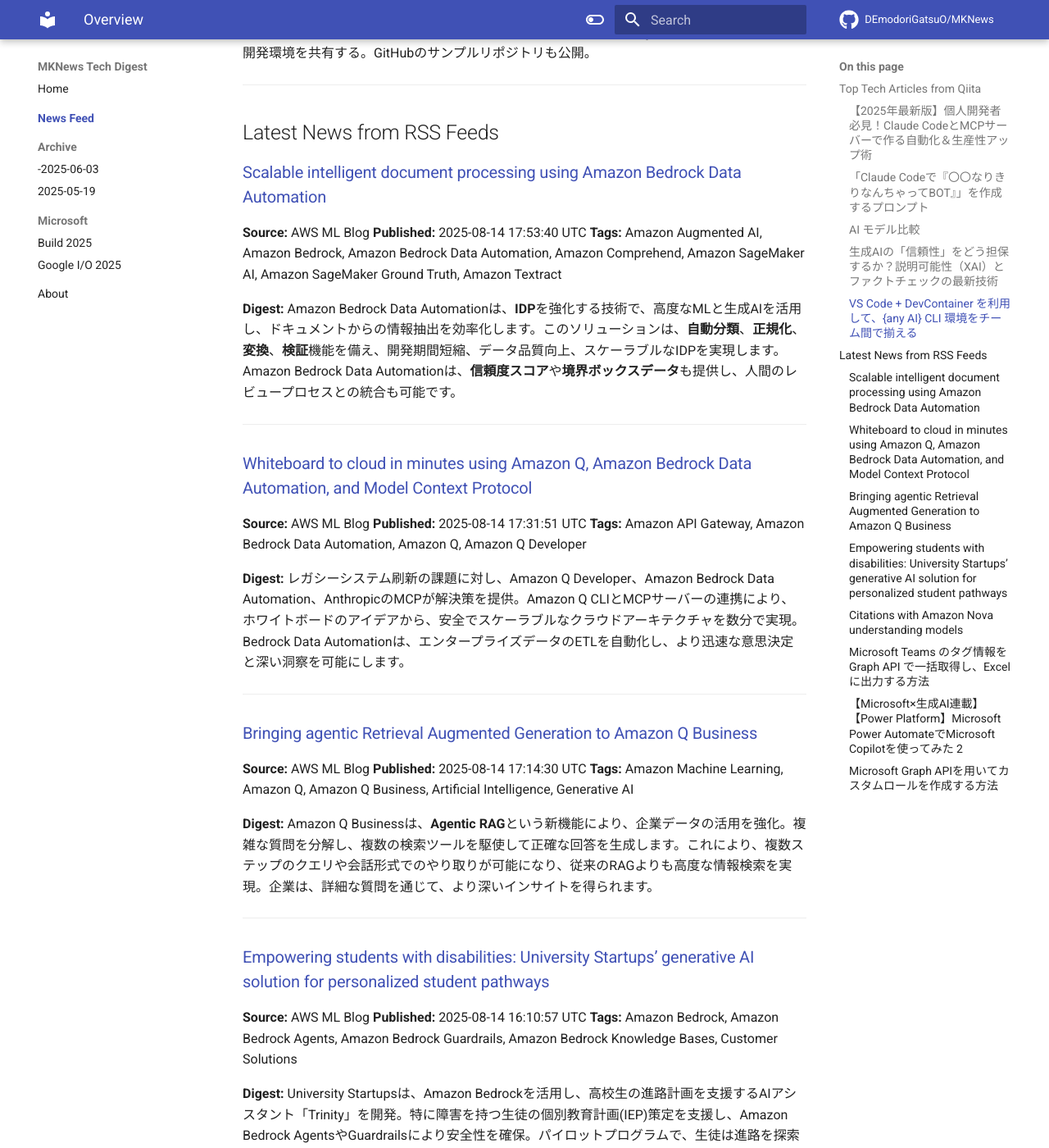
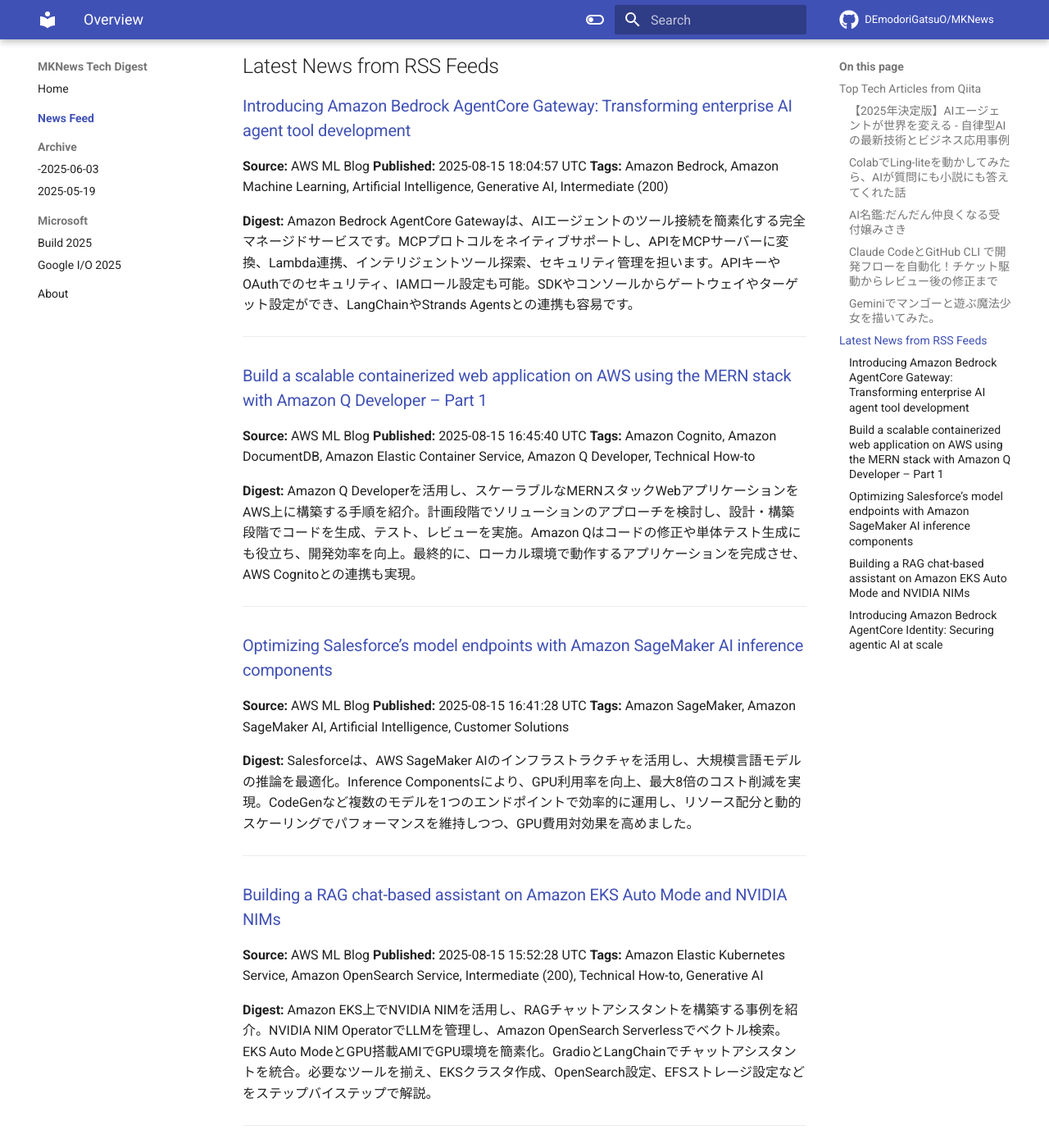
Before and after one commit to DEmodoriGatsuO/MKNews, an MkDocs documentation site: the page built from docs/news/index.md, in a window 1280 px wide and 1400 px high, scrolled down 1527 px. Shown: the whole window at 82% size. Built offline with MkDocs 1.6.1 and Material for MkDocs 9.7.7, drawn with Linux system fonts in a browser that asks for light colours; comment, search, counter and statistics services are not loaded; some of the changed text lies outside the part shown.

Commit message:
Automated AI Tech Digest - 2025-08-16

```diff
--- a/docs/news/index.md
+++ b/docs/news/index.md
@@ -1,138 +1,108 @@
-# AI Tech Trends Digest (2025-08-15)
+# AI Tech Trends Digest (2025-08-16)
 
 
 ## Top Tech Articles from Qiita
 
 
-### [【2025年最新版】個人開発者必見！Claude CodeとMCPサーバーで作る自動化＆生産性アップ術](https://qiita.com/suzukiichirou00/items/2eb85dc2855b7e03e9df)
-**Published:** 2025-08-14 07:00:07 UTC
-**Likes:** 9
-**Tags:** 生成AI, LLM, MCPサーバー, ClaudeCode, AIプログラミング
+### [【2025年決定版】AIエージェントが世界を変える - 自律型AIの最新技術とビジネス応用事例](https://qiita.com/k_nabe/items/914f68213f6e4ad9672a)
+**Published:** 2025-08-16 02:02:33 UTC
+**Likes:** 1
+**Tags:** API, gpt, 技術調査, 業務自動化, Claude
 
 **Digest:**
-Claude CodeとMCPサーバーの組み合わせで開発効率が劇的に向上した体験を紹介。GitHub、ファイルシステム、PostgreSQLなど10個のMCPサーバーを解説し、Apidog、Puppeteer、ZapierなどのAPI連携、自動化も実現。セットアップ方法や使用例も提示。使いやすさや拡張性で選び、Slash Commandsや複数サーバー連携などの活用術も。
+2025年はAIエージェント元年。ChatGPTを超える自律型AIが、OpenAI、Microsoft、Googleなどから続々登場。**提案書作成、Webブラウジング、コーディングなど幅広い業務を自動化**する。日本企業も導入開始、デジタル労働力市場が拡大。**マルチエージェントによるチームプレーや、GUI操作でのレガシーシステム自動化**も可能に。AI使いとAI使われの二極化が進む中、今すぐ試す価値あり。
 
 ---
 
-### [「Claude Codeで『〇〇なりきりなんちゃってBOT』」を作成するプロンプト](https://qiita.com/WdknWdkn/items/8e9eaaf56b5cd8cdc5f5)
-**Published:** 2025-08-14 06:43:34 UTC
-**Likes:** 2
-**Tags:** bot, プロンプト, 生成AI, Claude, ClaudeCode
+### [ColabでLing-liteを動かしてみたら、AIが質問にも小説にも答えてくれた話](https://qiita.com/john-rocky/items/2994a9714dae37030a55)
+**Published:** 2025-08-15 06:45:49 UTC
+**Likes:** 1
+**Tags:** AI, エンジニア, 作成, colaboratory, LLM
 
 **Digest:**
-AIで文章スタイルを再現するBOT作成には、データ収集、分析、プロンプト設計、検証、改善の6段階が必要です。100件以上の文章収集と、思考パターン分析が重要です。最終的なシステムプロンプトは、価値観、表現、思考プロセスを具体化し、用途別のプロンプトも用意します。A/Bテストで評価し、継続的な改善と倫理的配慮が不可欠です。
+Hugging Faceで公開された軽量LLM、Ling-liteは、Mixture-of-Experts (MoE) 方式を採用し、日本語も得意。Colabで動作確認し、質問応答や小説生成を試した結果、汎用性と自然な日本語表現、高速動作が確認された。知識系チャットから小説作成まで可能で、今後の発展が期待されています。
 
 ---
 
-### [AI モデル比較](https://qiita.com/iroirotool/items/33a0e2fd58824b572c65)
-**Published:** 2025-08-15 04:11:24 UTC
-**Likes:** 1
-**Tags:** AI, Gemini, ChatGPT, ClaudeCode
+### [AI名鑑:だんだん仲良くなる受付嬢みさき](https://qiita.com/Takano12/items/e78735dc87d3aa4e7be2)
+**Published:** 2025-08-16 05:40:19 UTC
+**Likes:** 0
+**Tags:** Gemini, 生成AI, ChatGPT, 対話型AI, AI名鑑
 
 **Digest:**
-2025/08/15に、Gemini、ChatGPT、Claude CodeでGoogle CloudのIAM設定のMermaid図を比較検証。Geminiは基本的なIAM、サービスアカウント、フォルダ構成を図示。ChatGPTはプリンシパル、ロール、リソースを要素とし、継承や条件付きポリシーについても言及。Claude Codeは、IAMの構成要素、ロールタイプ、リソース階層、アクセス制御などを包括的に表現したMermaid図を出力。
+対話型AIに受付嬢「みさき」をカスタム指示で実装。会話回数に応じて口調や態度が変化し、まるで人間関係を育むよう。23歳、新入社員というペルソナで、髪型や声、趣味まで細かく設定。20回でスリーサイズを教えるなど、AIならではのズレも面白い。ユーザーとの関係性を育むUI/UXとして可能性を感じる。
 
 ---
 
-### [生成AIの「信頼性」をどう担保するか？説明可能性（XAI）とファクトチェックの最新技術](https://qiita.com/k_nabe/items/d3e8649ef86d61c40458)
-**Published:** 2025-08-15 02:08:40 UTC
-**Likes:** 1
-**Tags:** API, 技術調査, プロンプトエンジニアリング, Claude
+### [Claude CodeとGitHub CLI で開発フローを自動化！チケット駆動からレビュー後の修正まで](https://qiita.com/tomada/items/6462ed50be619cf0063c)
+**Published:** 2025-08-16 03:59:20 UTC
+**Likes:** 0
+**Tags:** GitHub, 生成AI, Claude, AIエージェント, ClaudeCode
 
 **Digest:**
-生成AIの嘘問題に対処する最新技術を解説。2025年、ハルシネーション問題は深刻化。XAI（説明可能なAI）で判断過程を可視化、LIMEやSHAPが活躍。ファクトチェック技術も進化し、マルチモーダル検証や次世代検索エンジンが真偽をチェック。プロンプトエンジニアリング、RAG、多層防御で精度向上。医療、金融、法務での信頼性確保が重要。AIとの適切な距離感と、人間とAIの協働が成功の鍵。
+GitHub CLIとClaude Codeを連携し、開発フローを効率化する方法を紹介。Issue駆動開発からPR作成、レビュー対応までを自動化。Issue番号指定で実装開始、PR説明文の自動生成、レビューコメントへの対応提案が可能。自己レビューやドキュメント生成も支援。コマンド例とともに、半自動化による開発速度向上と、Claude Codeをサポート役として活用する際の注意点も解説。
 
 ---
 
-### [VS Code + DevContainer を利用して、{any AI} CLI 環境をチーム間で揃える](https://qiita.com/mitsuharu_e/items/fa27436a1bb77cd4f267)
-**Published:** 2025-08-14 07:07:32 UTC
-**Likes:** 1
-**Tags:** Docker, VSCode, Gemini
+### [Geminiでマンゴーと遊ぶ魔法少女を描いてみた。](https://qiita.com/nori-channel/items/8a2368046f32cbcb8af8)
+**Published:** 2025-08-16 02:12:57 UTC
+**Likes:** 0
+**Tags:** Gemini
 
 **Digest:**
-CLIツールのグローバルインストールは、バージョン不一致や設定共有の課題がある。本記事は、チーム開発での課題解決のため、ローカルインストールと、VS Code + DevContainer を活用する方法を提案。Gemini CLI を例に、Dockerコンテナ内でNode.jsとCLIツールを構築し、開発環境を共有する。GitHubのサンプルリポジトリも公開。
+Geminiを用いて、「風のマンゴーと遊ぶ魔法少女」のイラストを生成しました。プロンプトは「風のマンゴーと遊ぶ魔法少女を描いてください」で、実行結果は可愛らしい魔法少女の画像です。まとめとして、このイラストが何かの役に立てば嬉しいとのことです。
 
 ---
 
 ## Latest News from RSS Feeds
 
 
-### [Scalable intelligent document processing using Amazon Bedrock Data Automation](https://aws.amazon.com/blogs/machine-learning/scalable-intelligent-document-processing-using-amazon-bedrock-data-automation/)
+### [Introducing Amazon Bedrock AgentCore Gateway: Transforming enterprise AI agent tool development](https://aws.amazon.com/blogs/machine-learning/introducing-amazon-bedrock-agentcore-gateway-transforming-enterprise-ai-agent-tool-development/)
 **Source:** AWS ML Blog
-**Published:** 2025-08-14 17:53:40 UTC
-**Tags:** Amazon Augmented AI, Amazon Bedrock, Amazon Bedrock Data Automation, Amazon Comprehend, Amazon SageMaker AI, Amazon SageMaker Ground Truth, Amazon Textract
+**Published:** 2025-08-15 18:04:57 UTC
+**Tags:** Amazon Bedrock, Amazon Machine Learning, Artificial Intelligence, Generative AI, Intermediate (200)
 
 **Digest:**
-Amazon Bedrock Data Automationは、**IDP**を強化する技術で、高度なMLと生成AIを活用し、ドキュメントからの情報抽出を効率化します。このソリューションは、**自動分類**、**正規化**、**変換**、**検証**機能を備え、開発期間短縮、データ品質向上、スケーラブルなIDPを実現します。Amazon Bedrock Data Automationは、**信頼度スコア**や**境界ボックスデータ**も提供し、人間のレビュープロセスとの統合も可能です。
+Amazon Bedrock AgentCore Gatewayは、AIエージェントのツール接続を簡素化する完全マネージドサービスです。MCPプロトコルをネイティブサポートし、APIをMCPサーバーに変換、Lambda連携、インテリジェントツール探索、セキュリティ管理を担います。APIキーやOAuthでのセキュリティ、IAMロール設定も可能。SDKやコンソールからゲートウェイやターゲット設定ができ、LangChainやStrands Agentsとの連携も容易です。
 
 ---
 
-### [Whiteboard to cloud in minutes using Amazon Q, Amazon Bedrock Data Automation, and Model Context Protocol](https://aws.amazon.com/blogs/machine-learning/whiteboard-to-cloud-in-minutes-using-amazon-q-amazon-bedrock-data-automation-and-model-context-protocol/)
+### [Build a scalable containerized web application on AWS using the MERN stack with Amazon Q Developer – Part 1](https://aws.amazon.com/blogs/machine-learning/build-a-scalable-containerized-web-application-on-aws-using-the-mern-stack-with-amazon-q-developer-part-1/)
 **Source:** AWS ML Blog
-**Published:** 2025-08-14 17:31:51 UTC
-**Tags:** Amazon API Gateway, Amazon Bedrock Data Automation, Amazon Q, Amazon Q Developer
+**Published:** 2025-08-15 16:45:40 UTC
+**Tags:** Amazon Cognito, Amazon DocumentDB, Amazon Elastic Container Service, Amazon Q Developer, Technical How-to
 
 **Digest:**
-レガシーシステム刷新の課題に対し、Amazon Q Developer、Amazon Bedrock Data Automation、AnthropicのMCPが解決策を提供。Amazon Q CLIとMCPサーバーの連携により、ホワイトボードのアイデアから、安全でスケーラブルなクラウドアーキテクチャを数分で実現。Bedrock Data Automationは、エンタープライズデータのETLを自動化し、より迅速な意思決定と深い洞察を可能にします。
+Amazon Q Developerを活用し、スケーラブルなMERNスタックWebアプリケーションをAWS上に構築する手順を紹介。計画段階でソリューションのアプローチを検討し、設計・構築段階でコードを生成、テスト、レビューを実施。Amazon Qはコードの修正や単体テスト生成にも役立ち、開発効率を向上。最終的に、ローカル環境で動作するアプリケーションを完成させ、AWS Cognitoとの連携も実現。
 
 ---
 
-### [Bringing agentic Retrieval Augmented Generation to Amazon Q Business](https://aws.amazon.com/blogs/machine-learning/bringing-agentic-retrieval-augmented-generation-to-amazon-q-business/)
+### [Optimizing Salesforce’s model endpoints with Amazon SageMaker AI inference components](https://aws.amazon.com/blogs/machine-learning/optimizing-salesforces-model-endpoints-with-amazon-sagemaker-ai-inference-components/)
 **Source:** AWS ML Blog
-**Published:** 2025-08-14 17:14:30 UTC
-**Tags:** Amazon Machine Learning, Amazon Q, Amazon Q Business, Artificial Intelligence, Generative AI
+**Published:** 2025-08-15 16:41:28 UTC
+**Tags:** Amazon SageMaker, Amazon SageMaker AI, Artificial Intelligence, Customer Solutions
 
 **Digest:**
-Amazon Q Businessは、**Agentic RAG**という新機能により、企業データの活用を強化。複雑な質問を分解し、複数の検索ツールを駆使して正確な回答を生成します。これにより、複数ステップのクエリや会話形式でのやり取りが可能になり、従来のRAGよりも高度な情報検索を実現。企業は、詳細な質問を通じて、より深いインサイトを得られます。
+Salesforceは、AWS SageMaker AIのインフラストラクチャを活用し、大規模言語モデルの推論を最適化。Inference Componentsにより、GPU利用率を向上、最大8倍のコスト削減を実現。CodeGenなど複数のモデルを1つのエンドポイントで効率的に運用し、リソース配分と動的スケーリングでパフォーマンスを維持しつつ、GPU費用対効果を高めました。
 
 ---
 
-### [Empowering students with disabilities: University Startups’ generative AI solution for personalized student pathways](https://aws.amazon.com/blogs/machine-learning/empowering-students-with-disabilities-university-startups-generative-ai-solution-for-personalized-student-pathways/)
+### [Building a RAG chat-based assistant on Amazon EKS Auto Mode and NVIDIA NIMs](https://aws.amazon.com/blogs/machine-learning/building-a-rag-chat-based-assistant-on-amazon-eks-auto-mode-and-nvidia-nims/)
 **Source:** AWS ML Blog
-**Published:** 2025-08-14 16:10:57 UTC
-**Tags:** Amazon Bedrock, Amazon Bedrock Agents, Amazon Bedrock Guardrails, Amazon Bedrock Knowledge Bases, Customer Solutions
+**Published:** 2025-08-15 15:52:28 UTC
+**Tags:** Amazon Elastic Kubernetes Service, Amazon OpenSearch Service, Intermediate (200), Technical How-to, Generative AI
 
 **Digest:**
-University Startupsは、Amazon Bedrockを活用し、高校生の進路計画を支援するAIアシスタント「Trinity」を開発。特に障害を持つ生徒の個別教育計画(IEP)策定を支援し、Amazon Bedrock AgentsやGuardrailsにより安全性を確保。パイロットプログラムで、生徒は進路を探索し、教員は時間短縮を実現。15州で展開中で、教育の民主化を目指しています。
+Amazon EKS上でNVIDIA NIMを活用し、RAGチャットアシスタントを構築する事例を紹介。NVIDIA NIM OperatorでLLMを管理し、Amazon OpenSearch Serverlessでベクトル検索。EKS Auto ModeとGPU搭載AMIでGPU環境を簡素化。GradioとLangChainでチャットアシスタントを統合。必要なツールを揃え、EKSクラスタ作成、OpenSearch設定、EFSストレージ設定などをステップバイステップで解説。
 
 ---
 
-### [Citations with Amazon Nova understanding models](https://aws.amazon.com/blogs/machine-learning/citations-with-amazon-nova-understanding-models/)
+### [Introducing Amazon Bedrock AgentCore Identity: Securing agentic AI at scale](https://aws.amazon.com/blogs/machine-learning/introducing-amazon-bedrock-agentcore-identity-securing-agentic-ai-at-scale/)
 **Source:** AWS ML Blog
-**Published:** 2025-08-14 15:56:20 UTC
-**Tags:** Amazon Bedrock, Amazon Machine Learning, Amazon Nova, Artificial Intelligence, Intermediate (200)
+**Published:** 2025-08-15 15:28:11 UTC
+**Tags:** Amazon Bedrock, Artificial Intelligence, Best Practices, Generative AI, Technical How-to
 
 **Digest:**
-大規模言語モデル（LLM）の信頼性向上のため、Amazon Novaモデルで引用を促す方法を解説。指示により、回答と引用を両立。Nova Proは株主レターからの質問に正確に回答し、引用も提示。LLM-as-a-judge手法で評価し、高いスコアを獲得。これにより、AIの信頼性と透明性が向上。
+Amazon Bedrock AgentCore Identityは、AIエージェント向けに設計されたID・アクセス管理サービスです。**エージェント**開発者はAWSリソースやGitHub、Salesforceなどの**サードパーティツール**に安全にアクセスできます。**認証**と**認可**を強化し、企業システムとの連携も容易に。**トークン管理**、監査機能も提供し、安全な運用を支援します。
 
 ---
-
-### [Microsoft Teams のタグ情報を Graph API で一括取得し、Excel に出力する方法](https://blog.jbs.co.jp/entry/2025/08/15/100044)
-**Source:** JBS Blog
-**Published:** 2025-08-15 01:00:44 UTC
-**Tags:** PoweShell, Microsoft Graph, Microsoft Teams
-
-**Digest:**
-Microsoft Teamsの100人超のタグ管理を効率化する自動化手法を紹介。Graph APIとPowerShellを駆使し、複数のチームのタグとメンバー情報をExcelに出力。これにより、タグの管理工数を大幅に削減し、大規模なチーム運営をスムーズにします。
-
----
-
-### [【Microsoft×生成AI連載】【Power Platform】Microsoft Power AutomateでMicrosoft Copilotを使ってみた 2](https://blog.jbs.co.jp/entry/2025/08/15/090404)
-**Source:** JBS Blog
-**Published:** 2025-08-15 00:04:04 UTC
-**Tags:** Copilot, Microsoft Copilot, Microsoft 365 Copilot, 生成AI, Microsoft×生成AI連載, Power Automate
-
-**Digest:**
-Power AutomateのCopilot機能が進化し、JSON、ODataクエリ、PowerFx式といったパラメーター生成で精度が向上しています。以前紹介された「フロー全体の生成」や「アクションの生成」に加え、今回の機能はより実用的で、Power Automateの活用をさらに促進しそうです。
-
----
-
-### [Microsoft Graph APIを用いてカスタムロールを作成する方法](https://blog.jbs.co.jp/entry/2025/08/14/155114)
-**Source:** JBS Blog
-**Published:** 2025-08-14 06:51:14 UTC
-**Tags:** Microsoft, M365, Microsoft Graph, Microsoft Entra ID
-
-**Digest:**
-Microsoft Entra管理センターでカスタムロール作成時、権限が表示されない問題が発生。これは、権限がMicrosoft Graphに依存し、画面に未反映なため。本記事では、Microsoft Graph APIを用いて、不足する権限を明示的に付与したカスタムロールを作成する方法を紹介します。必要な準備と管理者権限について解説します。
-
----
```
